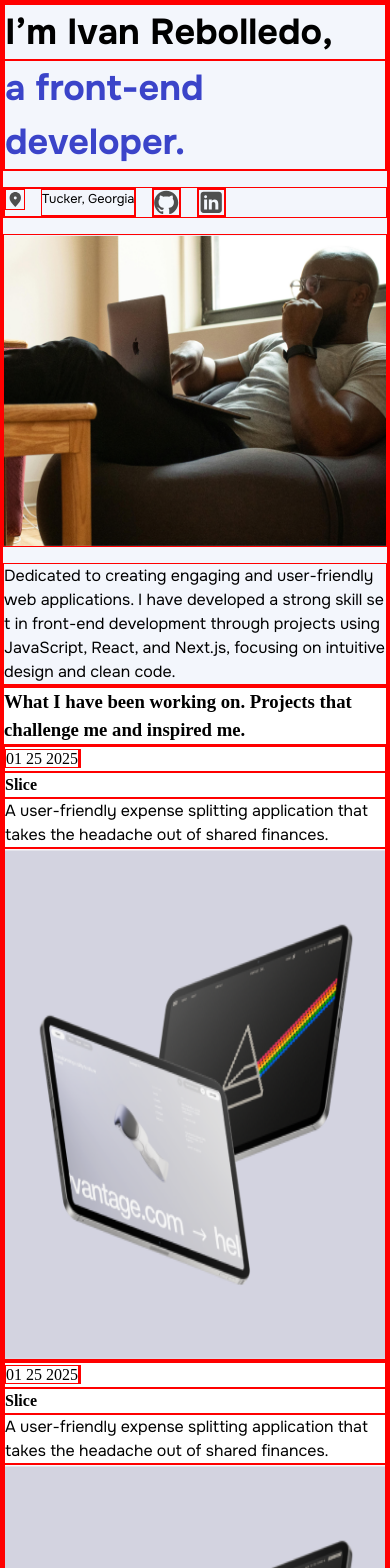
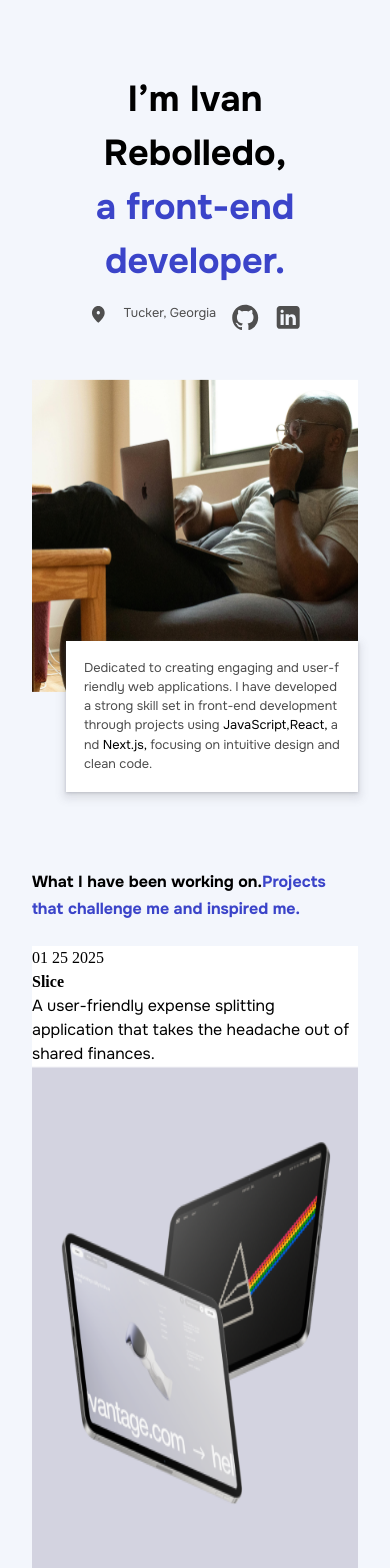
Before and after one commit to ivannissimrch/Portfolio, a Next.js app: page / in a window 390 px wide. Shown: the top 1568 px of the page. Built offline with nearby package versions, Linux system fonts and the light colour scheme.

Commit message:
Add styles to hero section on mobile

```diff
--- a/src/app/globals.css
+++ b/src/app/globals.css
@@ -4,7 +4,6 @@
 /* https://piccalil.li/blog/a-modern-css-reset/ */
 
 * {
-  border: 1px solid red;
 }
 
 /* Box sizing */
@@ -151,6 +150,10 @@ select {
   }
 }
 
+/* ------------------------------------------------------------------------------------ */
+/* ---------------------------------------utility class------------------------------------- */
+/* ------------------------------------------------------------------------------------ */
+
 /* colors */
 .bg-dark {
   background-color: hsl(var(--clr-black-900));
@@ -218,9 +221,6 @@ select {
 
 .h1 {
   font-size: 72px;
-  font-style: normal;
-  font-weight: 700;
-  line-height: 100%;
 }
 .h2 {
   /* 36px */
@@ -228,30 +228,16 @@ select {
 }
 .h3 {
   font-size: 24px;
-  font-style: normal;
-  font-weight: 700;
-  line-height: 140%;
 }
 .h4 {
   font-size: 18px;
-  font-style: normal;
-  font-weight: 700;
-  line-height: 150%; /* 27px */
 }
 
 .text-10 {
   font-size: 10px;
-  font-style: normal;
-  font-weight: 400;
-  line-height: 160%; /* 16px */
-  letter-spacing: 2px;
-  text-transform: uppercase;
 }
 .text-12 {
   font-size: 12px;
-  font-style: normal;
-  font-weight: 700;
-  line-height: 140%; /* 16.8px */
 }
 .text-14 {
   font-size: 0.875rem;
@@ -259,9 +245,6 @@ select {
 
 .text-16 {
   font-size: 16px;
-  font-style: normal;
-  font-weight: 400;
-  line-height: 150%;
 }
 
 .flex {
@@ -281,34 +264,82 @@ select {
 /* screen reader only */
 .sr-only {
   position: absolute;
-  width: 1px;
-  height: 1px;
+  width: 0.0625rem;
+  height: 0.0625rem;
   padding: 0;
-  margin: -1px;
+  margin: -0.0625rem;
   overflow: hidden;
   clip: rect(0, 0, 0, 0);
   white-space: nowrap; /* added line */
   border: 0;
 }
 
-.container-10em {
-  max-width: 10em;
-}
-
 .mobile-container {
+  flex-direction: column;
+  justify-content: center;
+  padding: 0 32px;
+  gap: 72px;
+  height: 100%;
 }
 
 .title {
   font-family: var(--ff-sans-cond);
   font-size: var(--fs-500);
   text-transform: uppercase;
-  letter-spacing: 4.72px;
+  letter-spacing: 0.295rem;
   color: hsl(var(--clr-lighter));
+}
+
+.padding-top-72 {
+  padding-top: 72px;
+}
+p {
+  font-family: var(--ff-sans-normal);
+  font-size: var(--fs-300);
 }
 
 /* -----------------------------End of the Utility Classes----------------------------- */
 
-p {
-  font-family: var(--ff-sans-normal);
-  font-size: var(--fs-300);
+/* ------------------------------------------------------------------------------------ */
+/* ---------------------------------------hero section------------------------------------- */
+/* ------------------------------------------------------------------------------------ */
+
+.hero-container {
+  position: relative;
+  margin-bottom: 104px;
 }
+
+.hero-intro {
+  text-align: center;
+}
+
+.hero-icons {
+  justify-content: center;
+  padding-bottom: 32px;
+}
+
+.hero-p {
+  position: absolute;
+  font-weight: 400;
+  bottom: -100px;
+  left: 34px;
+  max-width: 320px;
+  min-height: 105px;
+  padding: 18px;
+  /* Level 3 */
+  box-shadow: 0px 4px 8px 3px rgba(100, 100, 111, 0.15),
+    0px 1px 3px 0px rgba(100, 100, 111, 0.3);
+}
+
+/* tablet  */
+@media (min-width: 35rem) {
+  .hero-p {
+    max-width: 610px;
+  }
+}
+
+.projects-title {
+  font-weight: 700px;
+  margin-bottom: 24px;
+  line-height: 27px;
+}
--- a/src/app/page.js
+++ b/src/app/page.js
@@ -39,23 +39,26 @@ const PROJECTS_INFO = [
 
 export default function Home() {
   return (
-    <>
-      <section className="bg-accent grid">
-        <h1 id="title" className="ff-sans-normal h2">
+    <main className="mobile-container flex  bg-accent padding-top-72 ">
+      <section className=" grid hero-container">
+        <h1 id="title" className="ff-sans-normal h2 hero-intro">
           <div> I’m Ivan Rebolledo,</div>
-          <div className="text-blue"> a front-end developer.</div>
+          <div className="text-blue">a front-end developer.</div>
         </h1>
-        <section className="flex">
+        <section className="flex text-gray hero-icons">
           <span className="flex">
+            <Link href={"https://maps.app.goo.gl/r4A29nCyUihTkDEq9"}>
               <Image
                 src="/images/location.svg"
                 alt="location icon"
                 width={20}
                 height={21}
               />
+            </Link>
+
             <span className="ff-sans-normal fs-200">Tucker, Georgia</span>
           </span>
-          <Link href="">
+          <Link href="https://github.com/ivannissimrch">
             {" "}
             <Image
               src="/images/githubIcon.svg"
@@ -64,7 +67,7 @@ export default function Home() {
               height={27}
             />
           </Link>
-          <Link href="">
+          <Link href="https://www.linkedin.com/in/ivan-rebolledo-012b17244/">
             {" "}
             <Image
               src="/images/LinkIcon.svg"
@@ -80,24 +83,33 @@ export default function Home() {
           height={313}
           alt="temp cover"
         />
-        <p className="break-all">
+
+        <p className="break-all bg-white hero-p fs-200 ff-sans-normal text-gray">
           Dedicated to creating engaging and user-friendly web applications. I
           have developed a strong skill set in front-end development through
-          projects using JavaScript, React, and Next.js, focusing on intuitive
+          projects using <span className="text-black">JavaScript,</span>
+          <span className="text-black">React,</span> and{" "}
+          <span className="text-black">Next.js,</span> focusing on intuitive
           design and clean code.
         </p>
       </section>
       <section id="projects">
-        <h3>
-          What I have been working on. Projects that challenge me and inspired
-          me.
-        </h3>
+        <h4 className="fs-400 projects-title ff-sans-normal">
+          What I have been working on.
+          <span className="text-blue">
+            Projects that challenge me and inspired me.
+          </span>
+        </h4>
         {PROJECTS_INFO.map((project, idx) => (
           <Card key={idx} project={project} />
         ))}
       </section>
-      <section>
-        <h3>Technologies I work with. As a developer</h3>
+
+      <section className="">
+        <h3 className="fs-400">
+          Technologies I work with.
+          <span className="text-blue">As a developer</span>{" "}
+        </h3>
         <section>
           <span>Icon</span>
           <span>Icon</span>
@@ -106,19 +118,19 @@ export default function Home() {
           <span>Icon</span>
         </section>
       </section>
-      <section>
+      <section className="bg-dark text-white">
         <div>
           <h2>Intersted in working together</h2>
           <h3>Send a message to my email</h3>
         </div>
         <div>
           <span>email icon</span>
-          <span>email@gmail.com</span>
+          <span>ivannissimrch@gmail.com</span>
         </div>
       </section>
       <footer>
         <p>Ivan Rebolledo</p>
       </footer>
-    </>
+    </main>
   );
 }
--- a/src/components/Card.jsx
+++ b/src/components/Card.jsx
@@ -4,7 +4,7 @@ export default function Card({ project }) {
   const { date, icons, title, description, image } = project;
   console.log(image);
   return (
-    <section className="w-full h-full">
+    <section className="w-full h-full bg-white">
       <div>
         <span>{date}</span>
         <span>{icons}</span>
```
Lines whose indentation alone changed are shown as unchanged.
